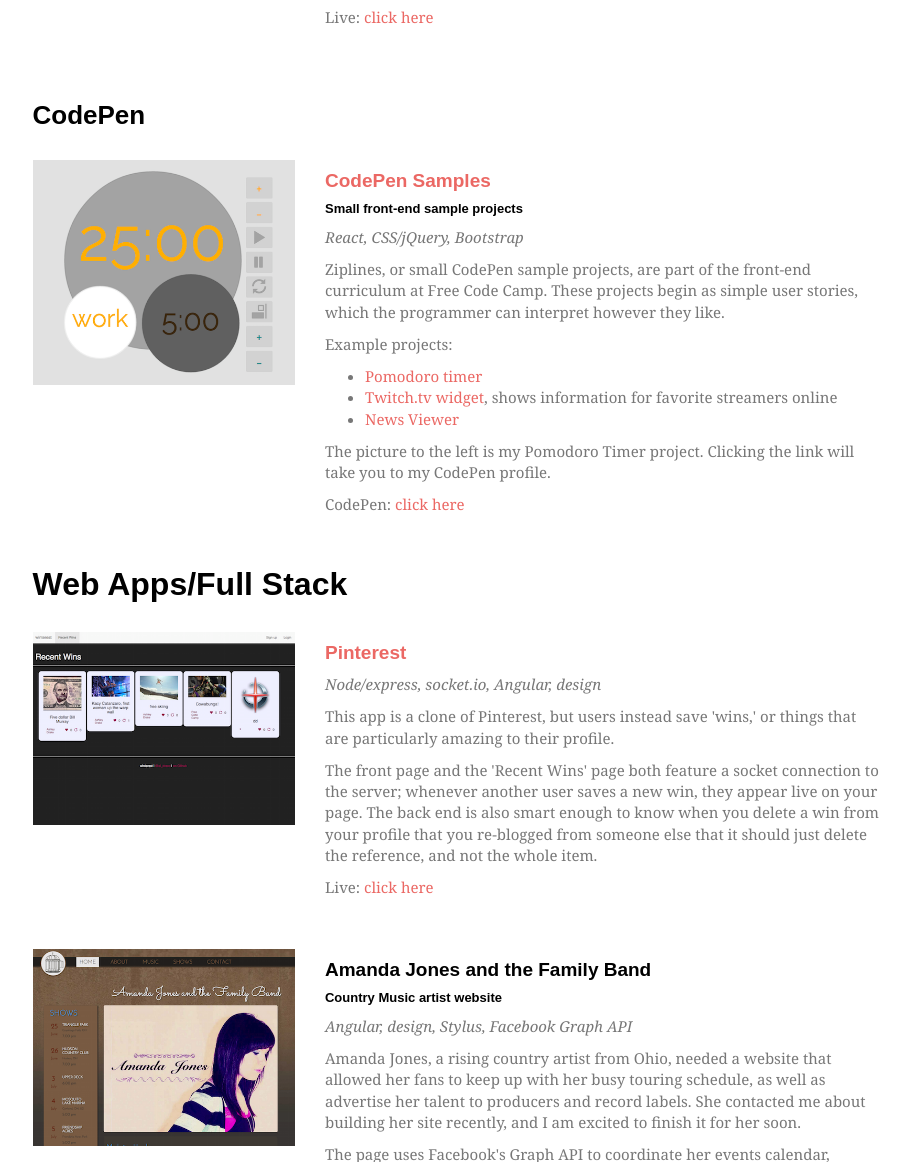
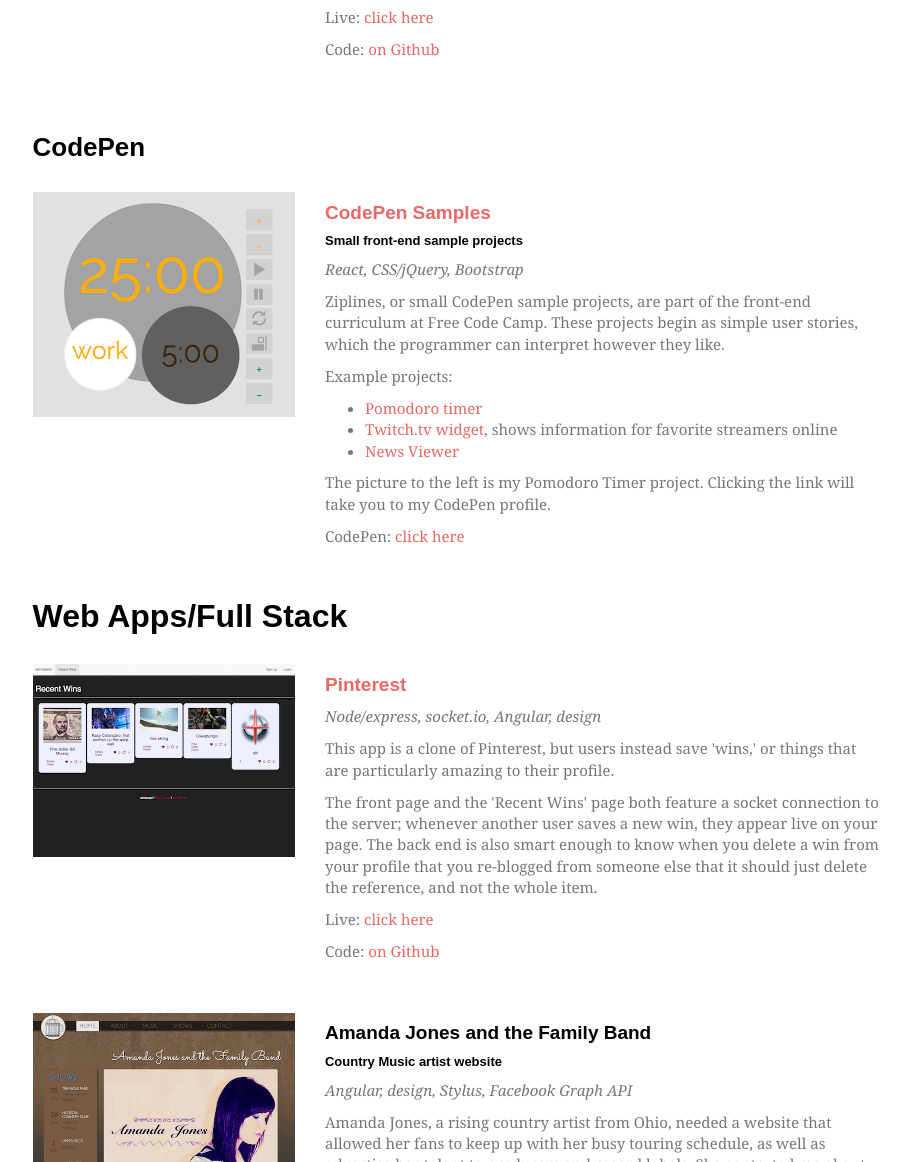
Before and after one commit to aldraco/aldraco.github.io, a plain HTML site: page projects.html in a window 1280 px wide. Shown: the part 630-1792 px from the top of the page, without its empty margins (330-1240 px from the left). Drawn offline with nearby package versions, Linux system fonts and the light colour scheme; a script that the page names is missing; a web font is replaced by a local one.

Commit message:
Added links for github code

```diff
--- a/projects.html
+++ b/projects.html
@@ -89,6 +89,7 @@
                       <li>UI-bootstrap</li>
                     </ul>
                     <p>Live: <a href='http://aldraco-apartments.s3-website-us-west-2.amazonaws.com/#/' target='blank'>click here</a></p>
+                    <p>Code: <a href='https://github.com/aldraco/zyring-apartments'>on Github</a></p>
                   </div>
                 </div><br>
                 <h3>CodePen</h3>
@@ -120,6 +121,7 @@
                   <p>This app is a clone of Pinterest, but users instead save 'wins,' or things that are particularly amazing to their profile.</p>
                   <p>The front page and the 'Recent Wins' page both feature a socket connection to the server; whenever another user saves a new win, they appear live on your page. The back end is also smart enough to know when you delete a win from your profile that you re-blogged from someone else that it should just delete the reference, and not the whole item.</p>
                   <p>Live: <a href='http://stark-lowlands-3680.herokuapp.com/' target='blank'>click here</a></p>
+                  <p>Code: <a href='https://github.com/aldraco/winboard-basejump'>on Github</a></p>
                 </div>
                 </div>
 
```
